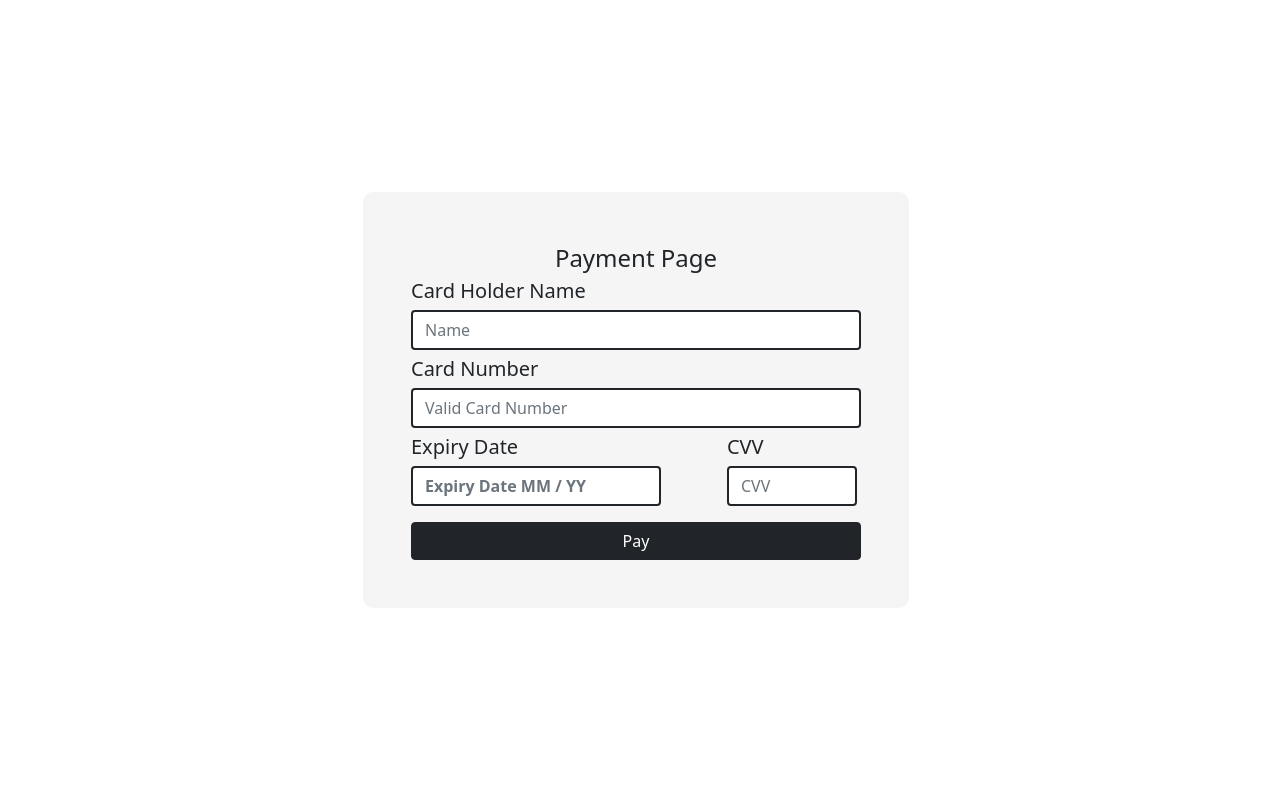
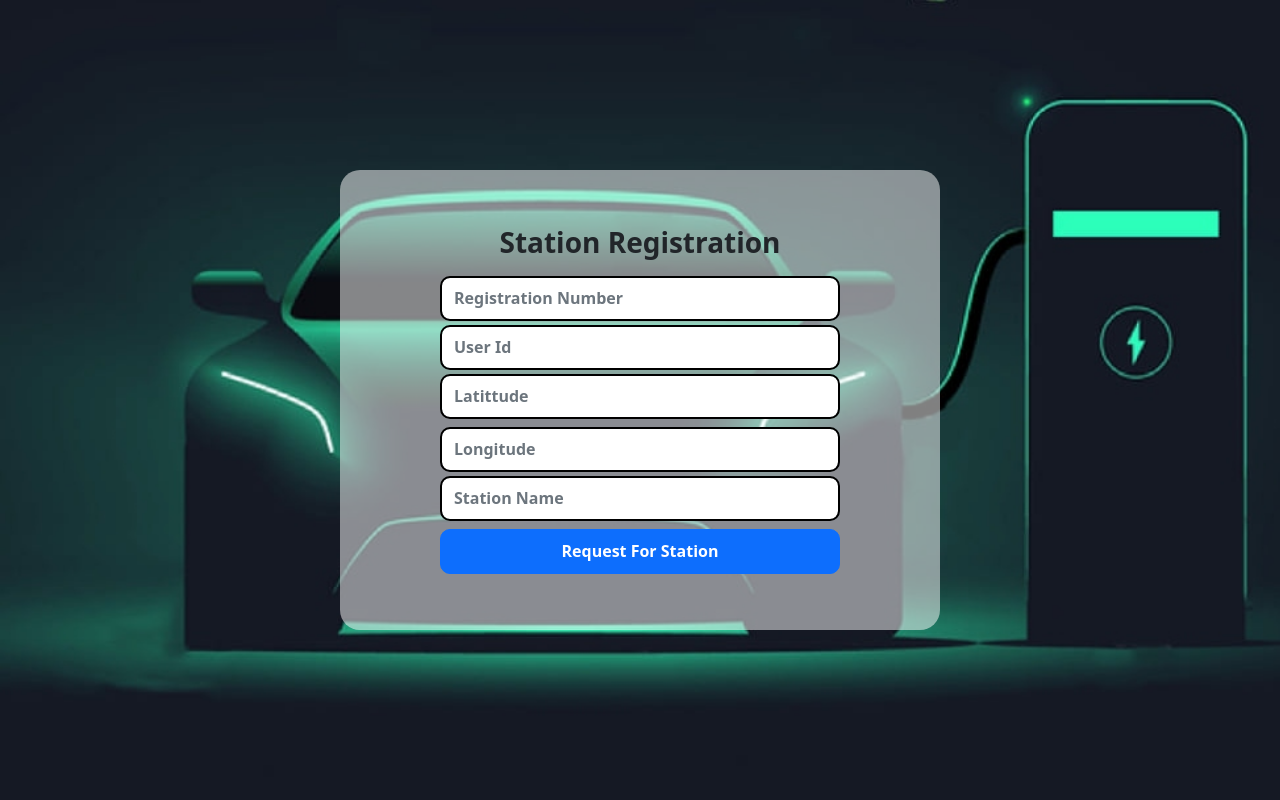
Before and after one commit to dhonevrushabh07/Swift-Charge-MainProject, a React (Create React App) app: page / in a window 1280 px wide. Shown: the top 800 px of the page. Built offline with nearby package versions, Linux system fonts and the light colour scheme.

Commit message:
RequestForStation modified

```diff
--- a/src/App.js
+++ b/src/App.js
@@ -16,10 +16,10 @@ function App() {
   return (
     <div>
       {/* <Header /> */}
+
+      {/* <MyBookings /> */}
+      <RequestForStation />
       <Paymemt />
-      {/* <MyBookings /> */}
-      {/* <RequestForStation /> */}
-
       {/* <Admin /> */}
       {/* {<BFooter />} */}
     </div>
--- a/src/components/MyBookings.jsx
+++ b/src/components/MyBookings.jsx
@@ -1,40 +1,80 @@
 import { Card } from "react-bootstrap";
 
 function MyBookings() {
-  let details = [
+  // let details = [
+  //   {
+  //     no: 1,
+  //     vehicleNo: "MH 27 AB 4954",
+  //     startTime: "6AM",
+  //     endTime: "7AM",
+  //     stationName: "Pune",
+  //   },
+  //   {
+  //     no: 2,
+  //     vehicleNo: "MH 27 AB 4954",
+  //     startTime: "7AM",
+  //     endTime: "8AM",
+  //     stationName: "Pune",
+  //   },
+  //   {
+  //     no: 3,
+  //     vehicleNo: "MH 27 AB 4954",
+  //     startTime: "8AM",
+  //     endTime: "9AM",
+  //     stationName: "Pune",
+  //   },
+  //   {
+  //     no: 3,
+  //     vehicleNo: "MH 27 AB 4954",
+  //     startTime: "8AM",
+  //     endTime: "9AM",
+  //     stationName: "Pune",
+  //   },
+  // ];
+
+  let bookingDetails = [
     {
-      no: 1,
-      vehicleNo: "MH 27 AB 4954",
-      startTime: "6AM",
-      endTime: "7AM",
-      stationName: "Pune",
+      id: "1509443006-7072709022022-04-12T01:00",
+      startTime: "2022-04-12T01:00:00",
+      endTime: "2022-04-12T02:00:00",
+      vehicle: {
+        vehicleNumber: "MH20AO2500",
+      },
+      station: {
+        id: "1509443",
+        longitude: 74.7592976,
+        totalPoints: 6,
+        latitude: 20.9401854,
+        stationName: "chaitanya station",
+      },
+      point: {
+        id: "1509443006",
+      },
     },
     {
-      no: 2,
-      vehicleNo: "MH 27 AB 4954",
-      startTime: "7AM",
-      endTime: "8AM",
-      stationName: "Pune",
-    },
-    {
-      no: 3,
-      vehicleNo: "MH 27 AB 4954",
-      startTime: "8AM",
-      endTime: "9AM",
-      stationName: "Pune",
-    },
-    {
-      no: 3,
-      vehicleNo: "MH 27 AB 4954",
-      startTime: "8AM",
-      endTime: "9AM",
-      stationName: "Pune",
+      id: "1509443006-7072709022022-04-12T01:00",
+      startTime: "2022-04-12T01:00:00",
+      endTime: "2022-04-12T02:00:00",
+      vehicle: {
+        vehicleNumber: "MH20AO2500",
+      },
+      station: {
+        id: "1509443",
+        longitude: 74.7592976,
+        totalPoints: 6,
+        latitude: 20.9401854,
+        stationName: "chaitanya station",
+      },
+      point: {
+        id: "1509443006",
+      },
     },
   ];
+
   return (
     <div className="row ">
-      {details.map((item) => (
-        <div className="col-4 col-md-4 ">
+      {bookingDetails.map((item) => (
+        <div className="col-6 col-md-5 ">
           <Card className="mb-1">
             <Card.Header
               className="bg-dark text-light text-center mb-1  "
@@ -42,11 +82,17 @@ function MyBookings() {
             >
               Booking No {item.no}
             </Card.Header>
-            <Card.Body className="bg-dark text-light text-center mb-1  ">
-              <Card.Text>Vehicle No : {item.vehicleNo}</Card.Text>
-              <Card.Text>Start Time : {item.startTime}</Card.Text>
+            <Card.Body className="bg-dark text-light mb-1  ">
+              <Card.Text>Station Name : {item.station.stationName}</Card.Text>
+              <Card.Text>Booking Id : {item.id}</Card.Text>
+              <Card.Text>Latittude : {item.station.latitude}</Card.Text>
+              <Card.Text>Longitude : {item.station.longitude}</Card.Text>
+              <Card.Text>Point Id : {item.point.id}</Card.Text>
+              <Card.Text>Start Time :{item.startTime}</Card.Text>
               <Card.Text>End Time : {item.endTime}</Card.Text>
-              <Card.Text>Station Name :{item.stationName}</Card.Text>
+              <Card.Text>
+                Vehicle Number : {item.vehicle.vehicleNumber}
+              </Card.Text>
             </Card.Body>
             <Card.Footer
               className="bg-dark text-light text-center"
--- a/src/components/Payment.jsx
+++ b/src/components/Payment.jsx
@@ -50,7 +50,7 @@ function Payment() {
               {...register("name", {
                 required: "Please Enter Name",
                 pattern: {
-                  value: /^[A-Z]([a-z ]|[A-Z ]){5,50}$/,
+                  value: /^[A-Z ]([a-z ]|[A-Z ]){5,50}$/,
                   message:
                     "Only Characters are allowed Min : 5 and Max :50 Char",
                 },
--- a/src/components/RequestForStation.js
+++ b/src/components/RequestForStation.js
@@ -38,17 +38,19 @@ function RequestForStation() {
       >
         <form
           // onSubmit={handleSubmit(onsubmit)}
-          onSubmit={submitRequest}
+          onSubmit={handleSubmit(submitRequest)}
           action=""
           className=" d-flex align-items-center flex-column justify-content-center p-5 "
           style={{
             width: "600px",
             borderRadius: "20px",
-            backgroundColor: "rgba(255,255,255,0.8)",
+            backgroundColor: "rgba(255,255,255,0.5)",
           }}
         >
           <div>
-            <h3 className="text-dark text-center p-2">Station Registration</h3>
+            <h3 className="text-dark text-center p-2 fw-bold">
+              Station Registration
+            </h3>
             {/* <div className="fs-5 text-light fw-bold">Registration Number</div> */}
             <input
               className={`form-control my-1  ${
@@ -56,9 +58,10 @@ function RequestForStation() {
               }`}
               style={{
                 width: "400px",
-                borderRadius: "20px",
-                height: "50px",
+                borderRadius: "10px",
+                height: "45px",
                 fontWeight: "bold",
+                border: "2px solid black",
               }}
               type="text"
               value={requestData.registrationNumber}
@@ -98,9 +101,10 @@ function RequestForStation() {
               className={`form-control   ${errors.userId && "invalid"}`}
               style={{
                 width: "400px",
-                borderRadius: "20px",
-                height: "50px",
+                borderRadius: "10px",
+                height: "45px",
                 fontWeight: "bold",
+                border: "2px solid black",
               }}
               type="text"
               name="userId"
@@ -138,9 +142,10 @@ function RequestForStation() {
               style={{
                 width: "300px",
                 fontWeight: "bold",
-                borderRadius: "50px",
-                height: "50px",
+                borderRadius: "10px",
+                height: "45px",
                 width: "400px",
+                border: "2px solid black",
               }}
               type="text"
               name="latittude"
@@ -169,9 +174,10 @@ function RequestForStation() {
               style={{
                 width: "300px",
                 fontWeight: "bold",
-                borderRadius: "50px",
-                height: "50px",
+                borderRadius: "10px",
+                height: "45px",
                 width: "400px",
+                border: "2px solid black",
               }}
               type="text"
               name="longitude"
@@ -200,9 +206,10 @@ function RequestForStation() {
               className={`form-control   ${errors.stationName && "invalid"}`}
               style={{
                 width: "400px",
-                borderRadius: "20px",
-                height: "50px",
+                borderRadius: "10px",
+                height: "45px",
                 fontWeight: "bold",
+                border: "2px solid black",
               }}
               type="text"
               name="stationName"
@@ -233,8 +240,8 @@ function RequestForStation() {
             className="btn btn-primary  my-2"
             style={{
               width: "400px",
-              borderRadius: "20px",
-              height: "50px",
+              borderRadius: "10px",
+              height: "45px",
               fontWeight: "bold",
             }}
           >
```
